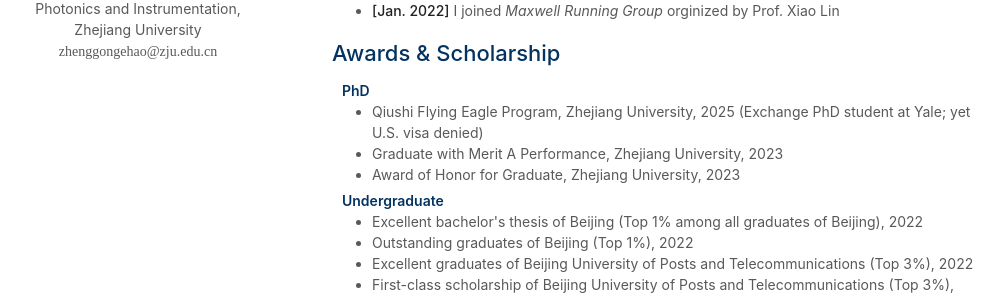
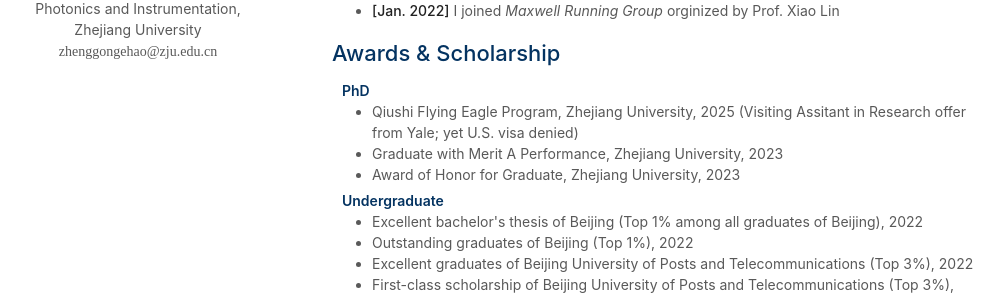
Before and after one commit to zhenggongehao/zhenggongehao.github.io, a Jekyll site: the page built from index.md, in a window 1280 px wide and 900 px high, scrolled down 1201 px. Shown: the part 368-664 px from the top of the window, without its empty margins (138-1142 px from the left). Built offline with Jekyll 4.4.1, drawn with Linux system fonts in a browser that asks for light colours; nearby versions of some CDN libraries; a style sheet for code colours, icons or effects is not loaded; our own code applies the rules of GitHub Pages for plain Markdown files.

Commit message:
update VAR experience

```diff
--- a/_includes/services.md
+++ b/_includes/services.md
@@ -3,7 +3,7 @@
 <h4 style="margin:0 10px 0;">PhD</h4>
 
 <ul style="margin:0 0 5px;">
- <li><autocolor>Qiushi Flying Eagle Program, Zhejiang University, 2025 (Exchange PhD student at Yale; yet U.S. visa denied)</autocolor></li>
+ <li><autocolor>Qiushi Flying Eagle Program, Zhejiang University, 2025 (Visiting Assitant in Research offer from Yale; yet U.S. visa denied)</autocolor></li>
  <li><autocolor>Graduate with Merit A Performance, Zhejiang University, 2023 </autocolor></li>
  <li><autocolor>Award of Honor for Graduate, Zhejiang University, 2023 </autocolor></li>
  <!-- <li><a href="http://cvpr2023.thecvf.com/"><autocolor>IEEE/CVF Conference on Computer Vision and Pattern Recognition (CVPR) 2021-2023</autocolor></a></li>注释此处 -->
```
